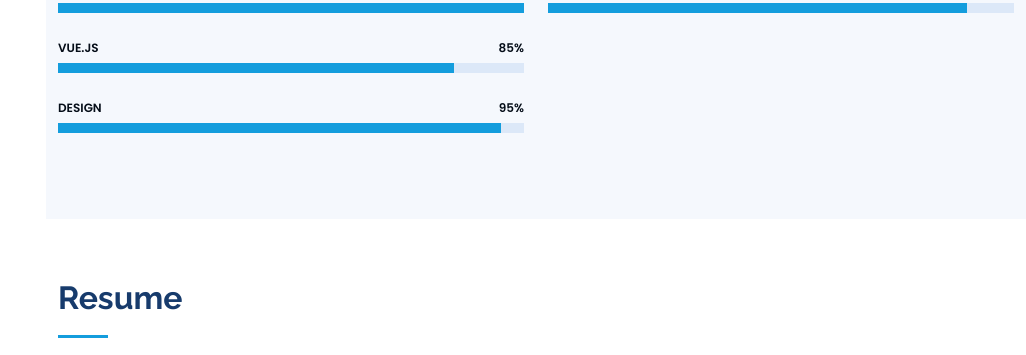
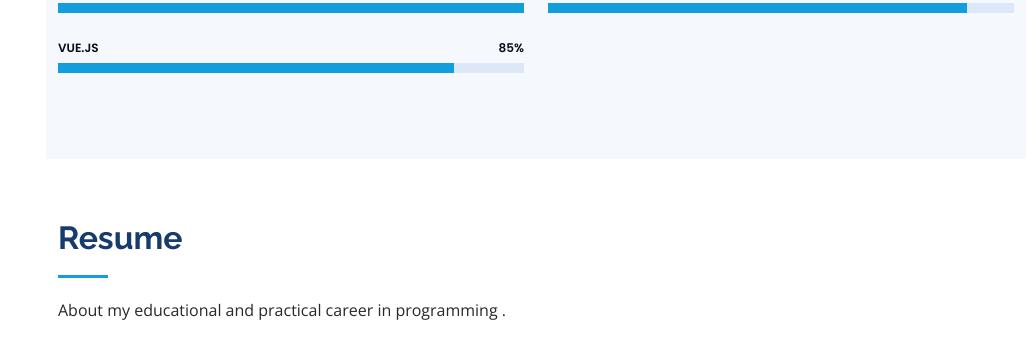
Before and after one commit to M7medNaim/Protofolio, a plain HTML site: page index.html in a window 1280 px wide. Shown: the part 2503-2858 px from the top of the page, without its empty margins (254-1280 px from the left). Drawn offline with nearby package versions, Linux system fonts and the light colour scheme.

Commit message:
Update index.html

```diff
--- a/index.html
+++ b/index.html
@@ -217,16 +217,10 @@
                 <div class="progress-bar" role="progressbar" aria-valuenow="100" aria-valuemin="0" aria-valuemax="100"></div>
               </div>
             </div>
-            <div class="progress">
+             <div class="progress">
               <span class="skill">Vue.js <i class="val">85%</i></span>
               <div class="progress-bar-wrap">
                 <div class="progress-bar" role="progressbar" aria-valuenow="85" aria-valuemin="0" aria-valuemax="100"></div>
-              </div>
-            </div>
-            <div class="progress">
-              <span class="skill">DESIGN <i class="val">95%</i></span>
-              <div class="progress-bar-wrap">
-                <div class="progress-bar" role="progressbar" aria-valuenow="95" aria-valuemin="0" aria-valuemax="100"></div>
               </div>
             </div>
 
```
